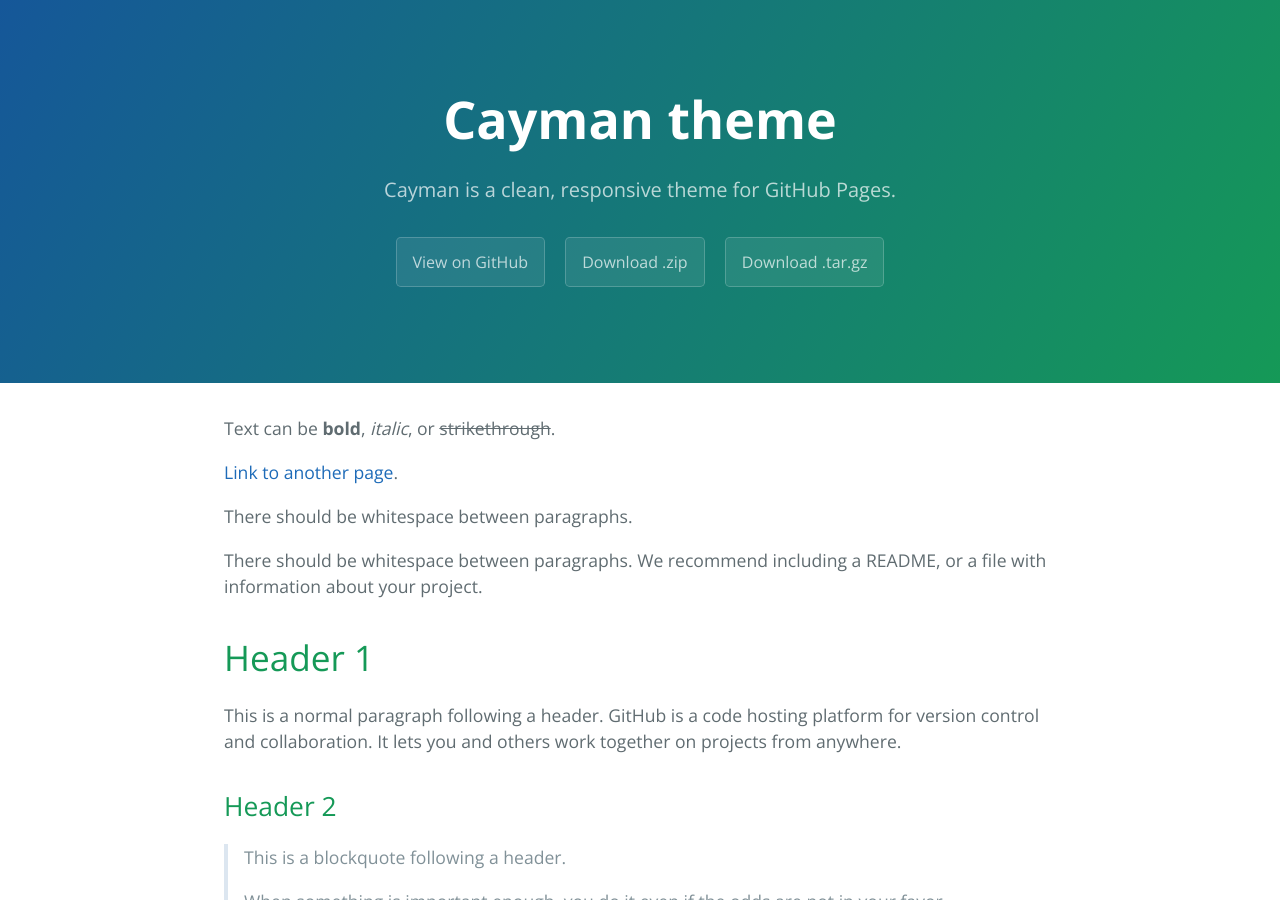
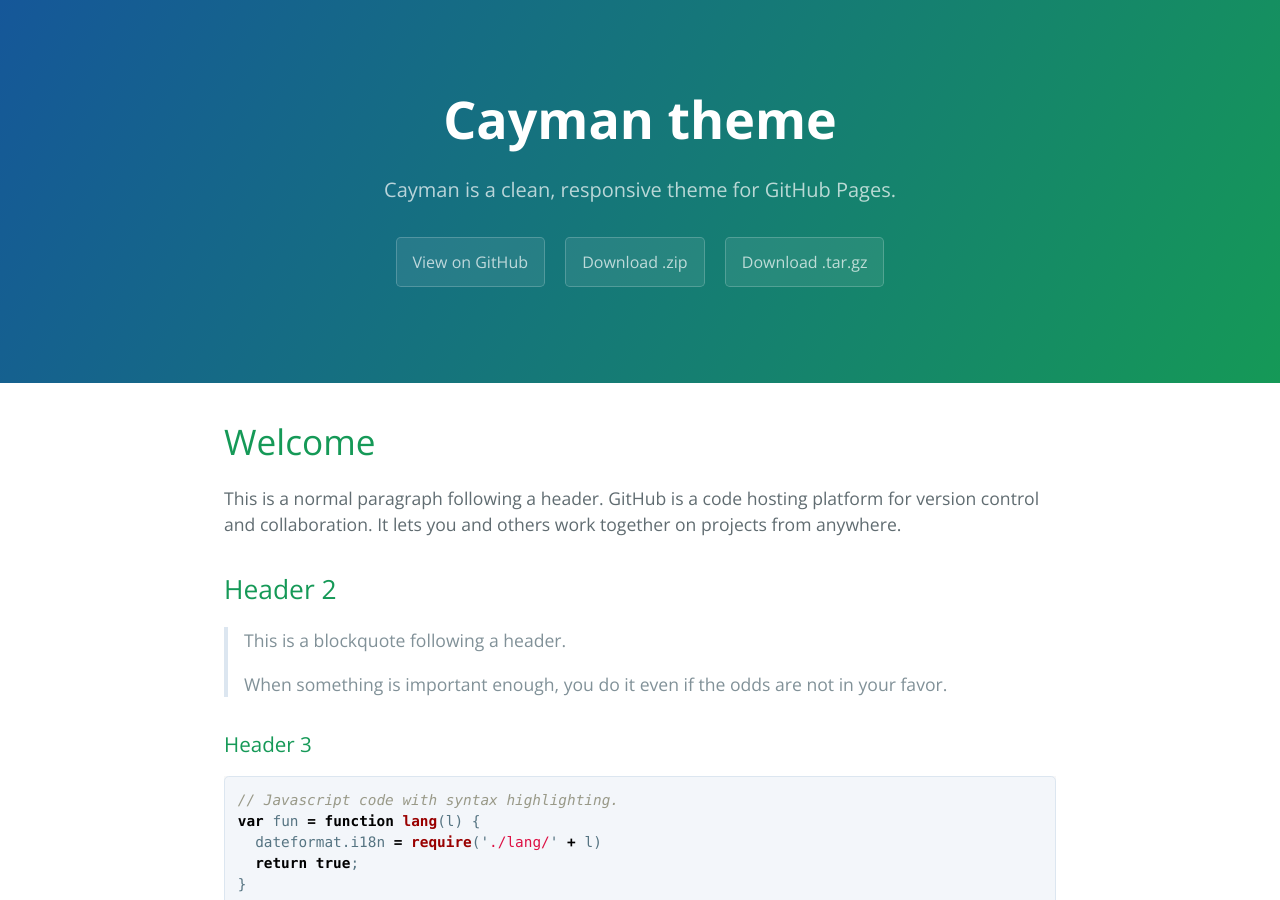
Before and after one commit to hhhari/hariweb, a Jekyll site: the page built from index.md, in a window 1280 px wide and 900 px high. Built offline with Jekyll 4.4.1, drawn with Linux system fonts in a browser that asks for light colours; our own code applies the rules of GitHub Pages for plain Markdown files.

Commit message:
Update index.md

```diff
--- a/index.md
+++ b/index.md
@@ -1,16 +1,4 @@
----
-layout: default
----
-
-Text can be **bold**, _italic_, or ~~strikethrough~~.
-
-[Link to another page](./another-page.html).
-
-There should be whitespace between paragraphs.
-
-There should be whitespace between paragraphs. We recommend including a README, or a file with information about your project.
-
-# Header 1
+# Welcome
 
 This is a normal paragraph following a header. GitHub is a code hosting platform for version control and collaboration. It lets you and others work together on projects from anywhere.
 
```
